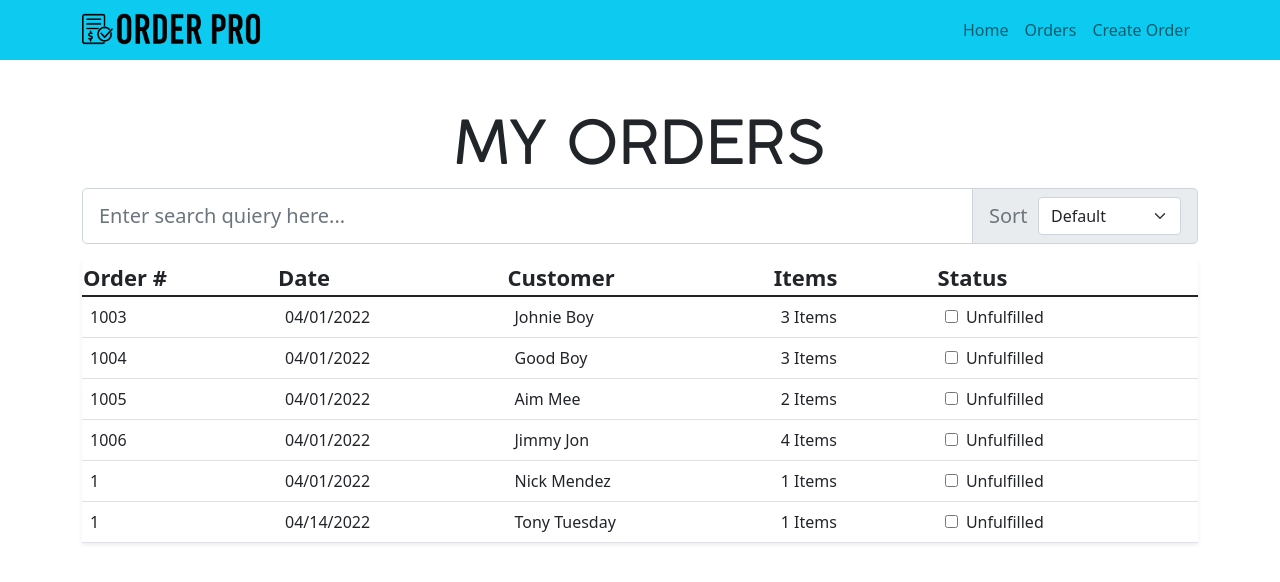
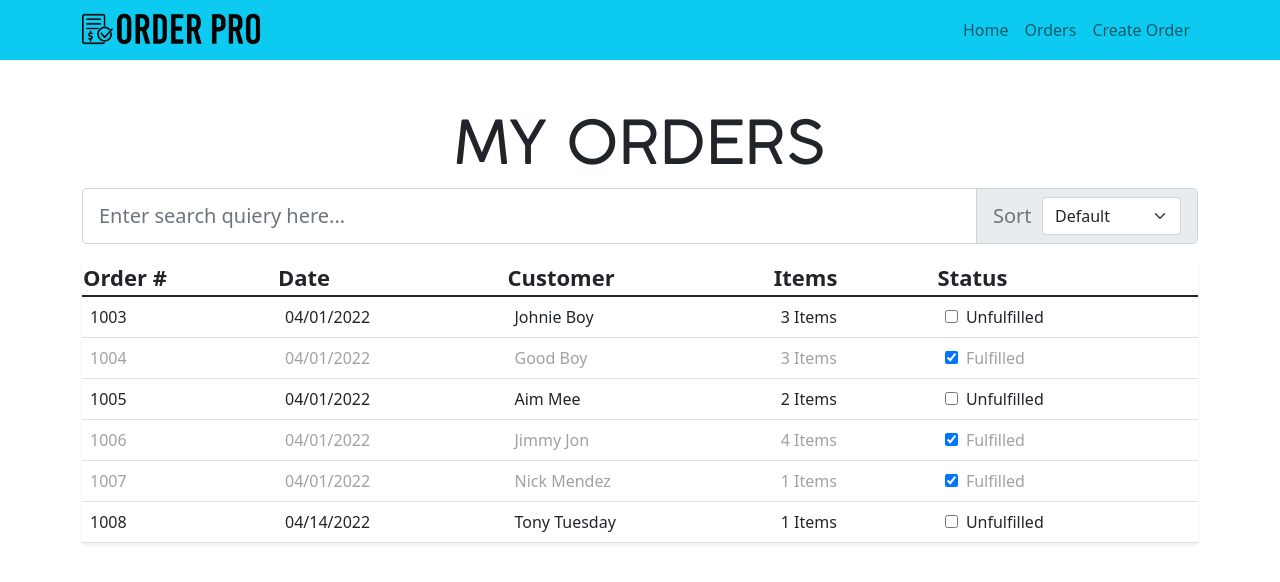
Before and after one commit to nickmendezFlatiron/Order-Pro, a React (Create React App) app: page /orders in a window 1280 px wide. Shown: the top 582 px of the page. Built offline with nearby package versions, Linux system fonts and the light colour scheme; data requests are answered from the project's data file.

Commit message:
created state for search filter values , applied search filters to table data before rendering it

```diff
--- a/src/components/App.js
+++ b/src/components/App.js
@@ -18,6 +18,9 @@ const App = () => {
   const [orders , setOrders] = useState([])
   const url = 'http://localhost:3000/orders'
 
+  const [search , setSearch] = useState('')
+  const [filter , setFilter] = useState('default')
+
   useEffect(() => {
     fetch(url)
     .then(r => r.json())
@@ -31,8 +34,8 @@ const App = () => {
             <Route exact path="/orders">
               {/* use children prop to reduce prop drilling */}
               <Orders>
-                <SearchBar orders={orders} />
-                <OrderTable orders={orders} setOrders={setOrders} url={url}/>
+                <SearchBar orders={orders} setSearch={setSearch} setFilter={setFilter} search={search}/>
+                <OrderTable orders={orders} setOrders={setOrders} url={url} search={search} filter={filter}/>
               </Orders>
             </Route>
             <Route exact path="/create-order">
--- a/src/components/order-form/OrderForm.jsx
+++ b/src/components/order-form/OrderForm.jsx
@@ -1,13 +1,21 @@
-import {React ,  useState} from "react";
+import {React ,  useState , useEffect} from "react";
 import {Form , Container , Col , Row , Button} from 'react-bootstrap'
 
 const OrderForm = ({orders , setOrders }) => {
-  const [orderNumber , setOrderNumber] = useState(1)
+
+  const [orderNumber , setOrderNumber] = useState(0)
 
   const [name , setName] = useState('')
   const [email , setEmail] = useState('')
   const [date , setDate] = useState('')
   const [items , setItems] = useState('')
+
+  const lastOrder = orders[orders.length - 1]
+
+  useEffect(() =>{
+    console.log(lastOrder)
+    setOrderNumber(() => lastOrder.number + 1)
+  } ,[])
 
   function handleName(event){
     setName(event.target.value)
@@ -54,11 +62,13 @@ const OrderForm = ({orders , setOrders }) => {
     setEmail('')
     setDate('')
     setItems('')
+
+    setOrderNumber(orderNumber => orderNumber + 1)
   }
   return (
     <Container className="justify-content-around formbg">
       <div className="my-5 py-3">
-        <h1 className="font-60 text-center font-face-cl bg-light bg-opacity-50 text-black" id="new-order"><strong>NEW ORDER</strong></h1>
+        <h1 className="font-60 text-center font-face-cl bg-info bg-opacity-75 text-dark-50" id="new-order"><strong>NEW ORDER</strong></h1>
       </div>
       <Form className="mx-auto w-75 shadow rounded-3 bg-light bg-opacity-75" onSubmit={handleSubmit}>
         <Row className="my-3">
@@ -85,7 +95,7 @@ const OrderForm = ({orders , setOrders }) => {
           <Col>
             <Form.Group controlId="formOrderNumber">
               <Form.Label>Order Number</Form.Label>
-              <Form.Control placeholder={orderNumber} disabled/>
+              <Form.Control placeholder={orderNumber} disabled />
             </Form.Group>
           </Col>
         </Row>
--- a/src/components/order-page/OrderTable.jsx
+++ b/src/components/order-page/OrderTable.jsx
@@ -2,10 +2,18 @@ import React from 'react'
 import {Container , Table} from 'react-bootstrap'
 import TableRow from './TableRow'
 
-const OrderTable = ({orders , setOrders}) => {
+const OrderTable = ({orders , setOrders , search , filter}) => {
 
 
-  const tableRows = orders.map(order => {
+  const numberSort = [...orders].sort((a , b) => {return b.number - a.number})
+  const abcSort = [...orders].sort((a , b) => a.name.localeCompare(b.name))
+  const specialSort = filter === "descending" ? numberSort : abcSort ;
+
+  const defaultSort = filter === "default" ? orders : specialSort ;
+
+  const searchFilter = defaultSort.filter(order => order.name.includes(search) || order.items.item_1.includes(search) )
+
+  const tableRows = searchFilter.map(order => {
    return <TableRow order={order} key={order.id} setOrders={setOrders} />
   })
 
--- a/src/components/order-page/SearchBar.jsx
+++ b/src/components/order-page/SearchBar.jsx
@@ -1,17 +1,29 @@
-import React from 'react';
+import {React , useState} from 'react';
 import {Container , InputGroup , FormControl } from 'react-bootstrap'
 
 
-const SearchBar = () => {
+const SearchBar = ({setSearch , setFilter , search}) => {
+
+
+
+  function handleFilter(e) {
+    setFilter(e.target.value)
+    console.log("filter: " , e.target.value)
+
+  }
+  function handleSearch (e) {
+    setSearch(e.target.value)
+    console.log('search: ', e.target.value)
+  }
   return (
    <Container>
     <InputGroup size="lg">
-      <FormControl aria-label="Large" aria-describedby="inputGroup-sizing-sm" placeholder='Enter search quiery here...'/>
+      <FormControl aria-label="Large" aria-describedby="inputGroup-sizing-sm" placeholder='Enter search quiery here...' value={search} onChange={handleSearch}/>
       <InputGroup.Text id="inputGroup-sizing-lg">
-        <label for="filter" className="text-secondary">Sort&nbsp;&nbsp;</label>
-        <select name="filter" class="form-select">
+        <label for="filter" className="text-secondary" >Sort&nbsp;&nbsp;</label>
+        <select name="filter" class="form-select" onChange={handleFilter}>
         <option value="default">Default</option>
-          <option value="alphabetical">Alphabetical</option>
+          <option value="byName">By Name</option>
           <option value="descending">Descending</option>
         </select>
       </InputGroup.Text>
--- a/src/db.json
+++ b/src/db.json
@@ -23,7 +23,7 @@
         "item_2": "shorts",
         "item_3": "gym bag"
       },
-      "fulfilled": false,
+      "fulfilled": true,
       "id": 2
     },
     {
@@ -49,25 +49,25 @@
         "item_3": "greeting card",
         "item_4": "teddy bear"
       },
-      "fulfilled": false,
+      "fulfilled": true,
       "id": 4
     },
     {
       "name": "Nick Mendez",
       "email": "nicholasmendez10@gmail.com",
       "date": "2022-04-01",
-      "number": 1,
+      "number": 1007,
       "items": {
         "item_1": "2 Sandwiches"
       },
-      "fulfilled": false,
+      "fulfilled": true,
       "id": 5
     },
     {
       "name": "Tony Tuesday",
       "email": "info@everydaycarryny.com",
       "date": "2022-04-14",
-      "number": 1,
+      "number": 1008,
       "items": {
         "item_1": "Hello Test"
       },
```
